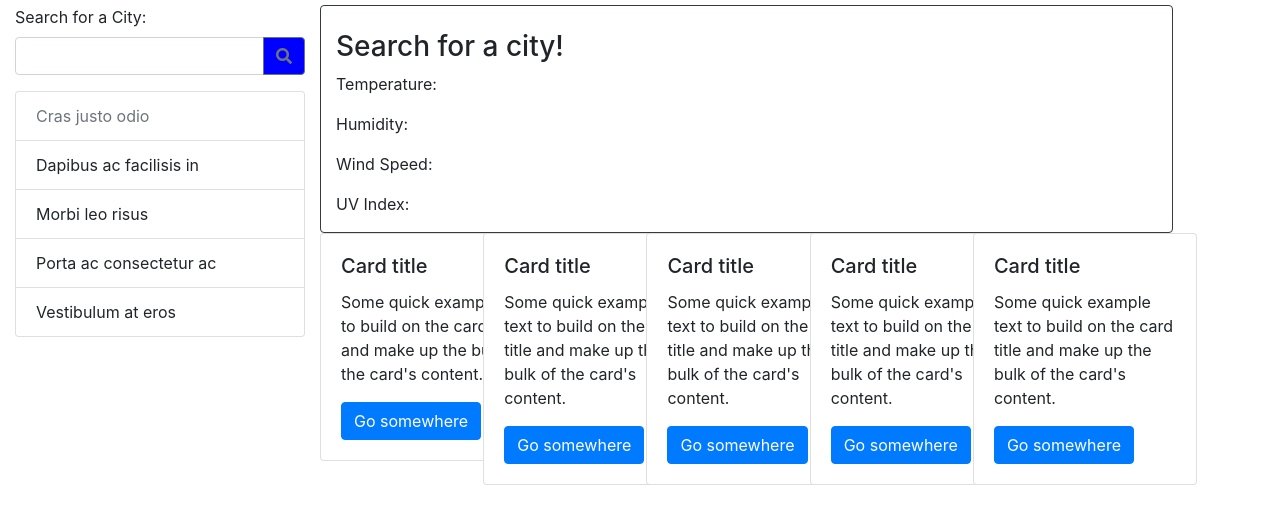
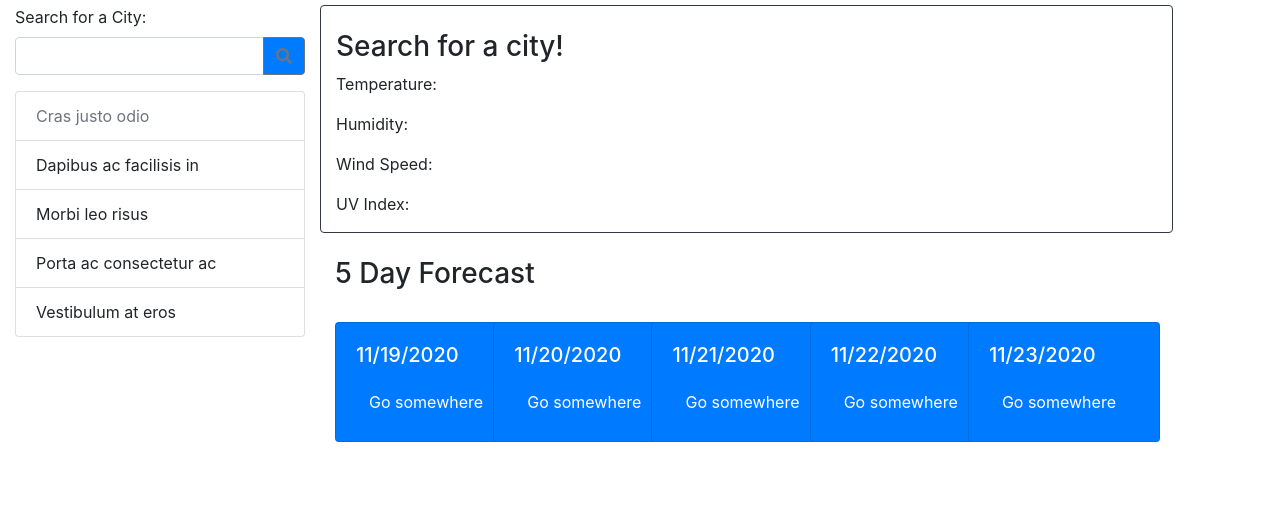
Before and after one commit to Marshallb98/WeatherDashboard, a plain HTML site: page index.html in a window 1280 px wide. Shown: the part 51-572 px from the top of the page. Drawn offline with nearby package versions, Linux system fonts and the light colour scheme.

Commit message:
added moments for the 5 day forcast and the tempature

```diff
--- a/index.html
+++ b/index.html
@@ -54,60 +54,57 @@
                         <p id="wind-speed">Wind Speed:</p>
                         <p>UV Index: <span class="" id="uv-index"></span></p>
                     </div>
-                <id>
+                </div>
+                <br>
+                <h3>5 Day Forecast</h3>
+                <br>
                 <div class="row" id="5dayForecast">
                     <div class="col-2 mr-3">
-                        <div class="card" style="width: 15rem;">
+                        <div class="card" style="width: 12rem;">
                             <!-- <img src="..." class="card-img-top" alt="..."> -->
                             <div class="card-body">
-                                <h5 class="card-title">Card title</h5>
-                                <p class="card-text">Some quick example text to build on the card title and make up the
-                                    bulk of the card's content.</p>
+                                <h5 class="card-title" id="futureCast1">Card title</h5>
+                                <p class="card-text" id="tempDay1"></p>
                                 <a href="#" class="btn btn-primary">Go somewhere</a>
                             </div>
                         </div>
                     </div>
                     <div class="col-2 mr-3">
-                        <div class="card" style="width: 14rem;">
+                        <div class="card" style="width: 12rem;">
                             <!-- <img src="..." class="card-img-top" alt="..."> -->
                             <div class="card-body">
-                                <h5 class="card-title">Card title</h5>
-                                <p class="card-text">Some quick example text to build on the card title and make up the
-                                    bulk of the card's content.</p>
-                                <a href="#" class="btn btn-primary">Go somewhere</a>
-                            </div>
-
-                        </div>
-                    </div>
-                    <div class="col-2 mr-3">
-                        <div class="card" style="width: 14rem;">
-                            <!-- <img src="..." class="card-img-top" alt="..."> -->
-                            <div class="card-body">
-                                <h5 class="card-title">Card title</h5>
-                                <p class="card-text">Some quick example text to build on the card title and make up the
-                                    bulk of the card's content.</p>
+                                <h5 class="card-title" id="futureCast2">Card title</h5>
+                                <p class="card-text" id="tempDay2"></p>
                                 <a href="#" class="btn btn-primary">Go somewhere</a>
                             </div>
                         </div>
                     </div>
                     <div class="col-2 mr-3">
-                        <div class="card" style="width: 14rem;">
+                        <div class="card" style="width: 12rem;">
                             <!-- <img src="..." class="card-img-top" alt="..."> -->
                             <div class="card-body">
-                                <h5 class="card-title">Card title</h5>
-                                <p class="card-text">Some quick example text to build on the card title and make up the
-                                    bulk of the card's content.</p>
+                                <h5 class="card-title" id="futureCast3">Card title</h5>
+                                <p class="card-text" id="tempDay3"></p>
                                 <a href="#" class="btn btn-primary">Go somewhere</a>
                             </div>
                         </div>
                     </div>
                     <div class="col-2 mr-3">
-                        <div class="card" style="width: 14rem;">
+                        <div class="card" style="width: 12rem;">
                             <!-- <img src="..." class="card-img-top" alt="..."> -->
                             <div class="card-body">
-                                <h5 class="card-title">Card title</h5>
-                                <p class="card-text">Some quick example text to build on the card title and make up the
-                                    bulk of the card's content.</p>
+                                <h5 class="card-title" id="futureCast4">Card title</h5>
+                                <p class="card-text" id="tempDay4"></p>
+                                <a href="#" class="btn btn-primary">Go somewhere</a>
+                            </div>
+                        </div>
+                    </div>
+                    <div class="col-2 mr-3">
+                        <div class="card" style="width: 12rem;">
+                            <!-- <img src="..." class="card-img-top" alt="..."> -->
+                            <div class="card-body">
+                                <h5 class="card-title"  id="futureCast5">Card title</h5>
+                                <p class="card-text" id="tempDay5"></p>
                                 <a href="#" class="btn btn-primary">Go somewhere</a>
                             </div>
                         </div>
--- a/script.js
+++ b/script.js
@@ -1,4 +1,9 @@
 $(document).ready(function () {
+    $("#futureCast1").text(moment().add(1, 'days').format('L'))
+    $("#futureCast2").text(moment().add(2, 'days').format('L'))
+    $("#futureCast3").text(moment().add(3, 'days').format('L'))
+    $("#futureCast4").text(moment().add(4, 'days').format('L'))
+    $("#futureCast5").text(moment().add(5, 'days').format('L'))
     $("#searchButton").on("click", function (event) {
         event.preventDefault()
         var city = $(".form-control").val()
@@ -42,6 +47,12 @@ $(document).ready(function () {
                     $("span").removeClass("badge badge-warning")
                     $("span").addClass("badge badge-danger")
                 }
+                for (var i = 1; i < 6; i++){
+                    var futureTemp = (response2.daily[i].temp.day - 273.15) * 1.80 + 32
+                    console.log(futureTemp.toFixed(2))
+                    $("#tempDay"+[i]).text(futureTemp.toFixed(2))
+
+                }
             })
         })
     })
--- a/styles.css
+++ b/styles.css
@@ -1,6 +1,10 @@
 #searchButton {
-    background-color: blue;
+    background-color: #007bff;
 }
 #fas {
     color: #ffffff;
 }
+.card {
+    background-color: #007bff;
+    color: #ffffff;
+}
```
